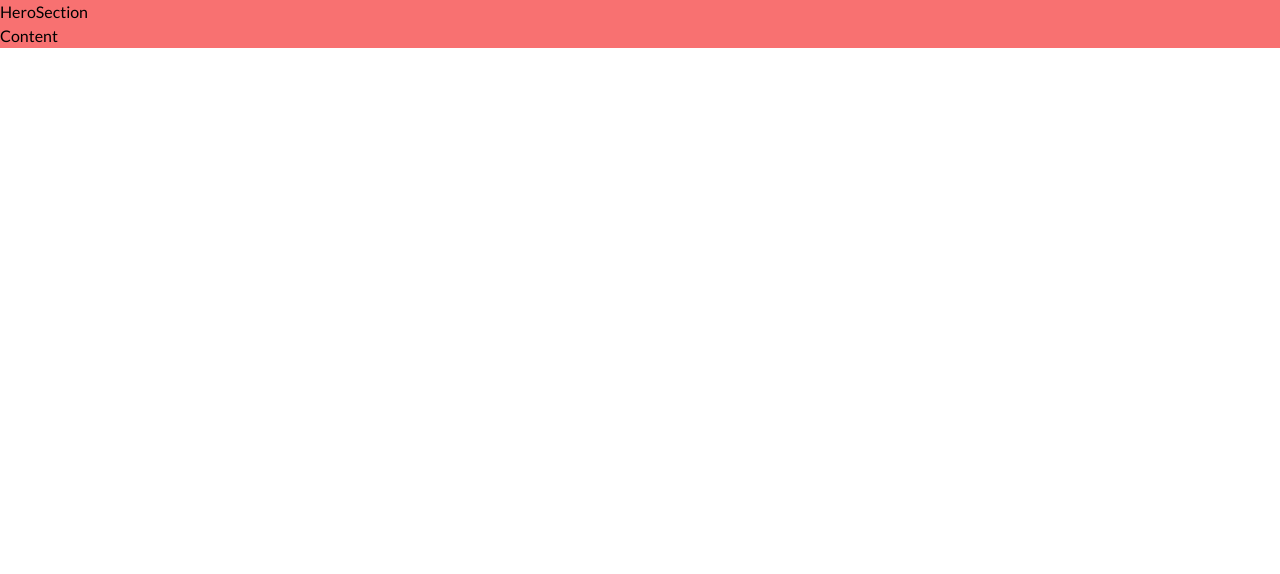
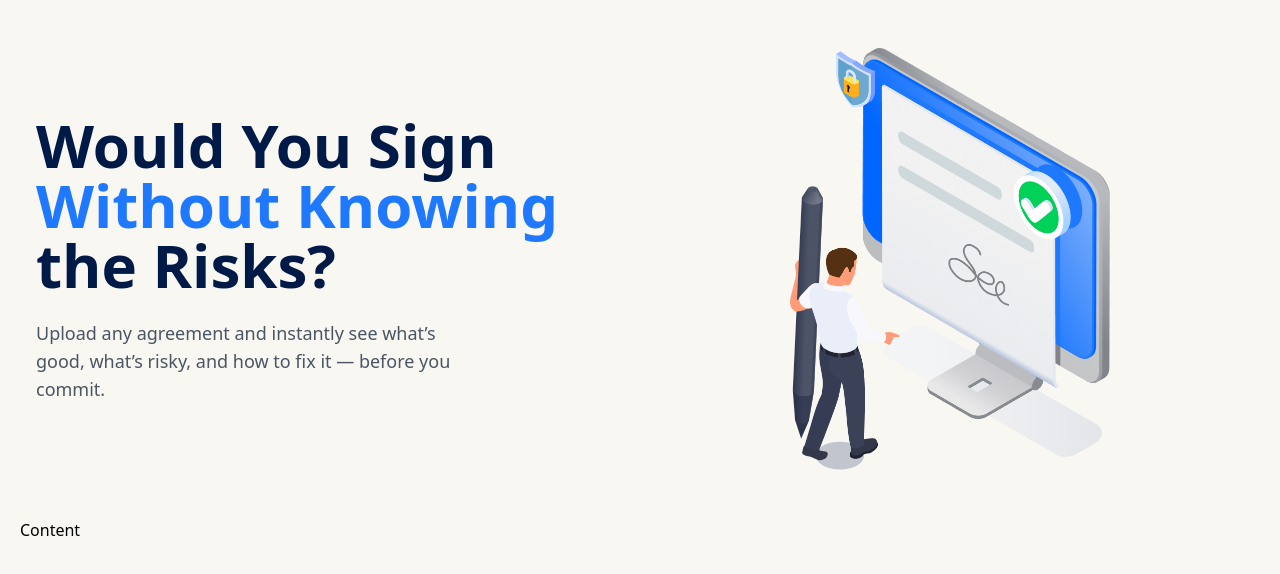
Before and after one commit to ranjeetgautam/Dejargon_Front_End, a Next.js app: page / in a window 1280 px wide. Shown: the top 574 px of the page. Built offline with nearby package versions, Linux system fonts and the light colour scheme.

Commit message:
heroSection

```diff
--- a/src/app/layout.js
+++ b/src/app/layout.js
@@ -13,8 +13,18 @@ export const metadata = {
 
 export default function RootLayout({ children }) {
   return (
-    <html lang="en" className={lato.className}>
-      <body>{children}</body>
+    <html lang="en">
+      <body className="min-h-screen bg-primary">
+        {/* Header */}
+        {/* <Header /> */}
+
+        <div className="max-w-[90rem] mx-auto">
+          {children}
+
+          {/* Footer */}
+          {/* <Footer /> */}
+        </div>
+      </body>
     </html>
   );
 }
--- a/src/app/page.js
+++ b/src/app/page.js
@@ -3,8 +3,8 @@ import HeroSection from "@/components/FrontPage/HeroSection";
 
 const Page = () => {
   return (
-    <main className="bg-red-400">
-      <div>
+    <main>
+      <div className="px-5 ">
         <HeroSection />
         <Content />
       </div>
--- a/src/components/FrontPage/HeroSection.js
+++ b/src/components/FrontPage/HeroSection.js
@@ -1,7 +1,36 @@
 "use client";
 
+import Image from "next/image";
+import HeroImg from "@public/frontPage/heroSection.png";
+
 function HeroSection() {
-  return <div>HeroSection</div>;
+  return (
+    <main className="w-full">
+      <div className="container mx-auto px-4 py-12 grid grid-cols-1 md:grid-cols-2 gap-8 items-center">
+        {/* Left Text Section */}
+        <div className="flex flex-col justify-center text-center md:text-left space-y-6">
+          <p className="text-3xl sm:text-4xl md:text-5xl lg:text-6xl font-bold text-tertiary leading-snug">
+            Would You Sign{" "}
+            <span className="text-[#1F79FF]">Without Knowing</span> the Risks?
+          </p>
+          <p className="text-sm sm:text-base md:text-lg text-gray-600 max-w-md mx-auto md:mx-0">
+            Upload any agreement and instantly see what’s good, what’s risky,
+            and how to fix it — before you commit.
+          </p>
+        </div>
+
+        {/* Right Image Section */}
+        <div className="flex justify-center">
+          <Image
+            src={HeroImg}
+            alt="Hero section illustration"
+            className="w-60 sm:w-72 md:w-80 lg:w-[320px] h-auto object-contain"
+            priority
+          />
+        </div>
+      </div>
+    </main>
+  );
 }
 
 export default HeroSection;
```
Also changed, not shown: public/frontPage/heroSection.png (added).
